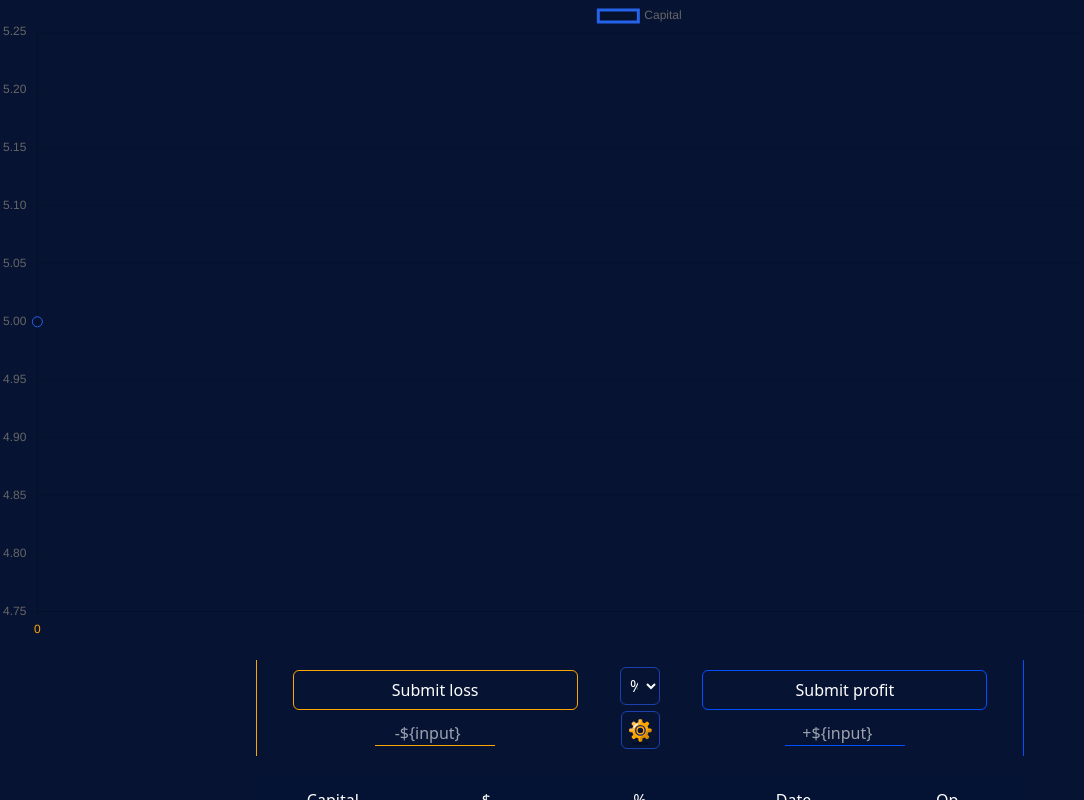
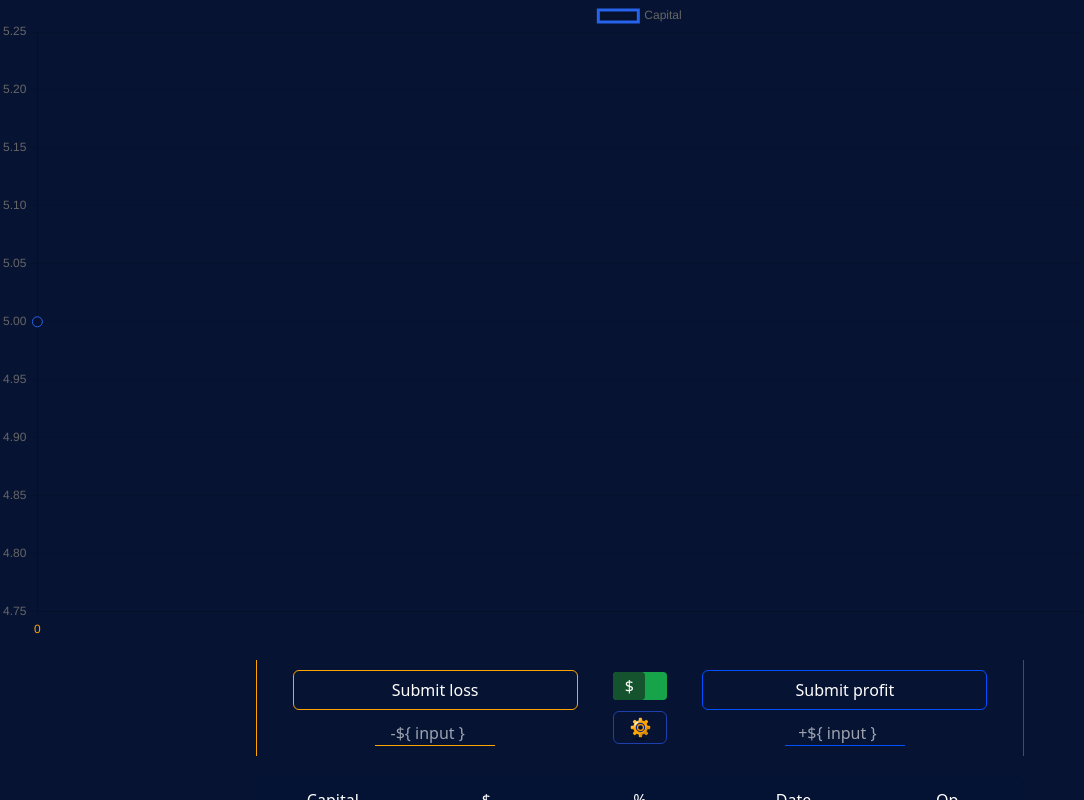
Before and after one commit to AlanTyping/trading-app, a React (Create React App) app: page / in a window 1280 px wide. Both pictures are taken after typing "5" into the empty fields and a click on the button "Submit". Shown: the top 800 px of the page, without its empty margins (0-1084 px from the left). Built offline with nearby package versions, Linux system fonts and the light colour scheme.

Commit message:
new changes

```diff
--- a/src/routes/chart/components/chart-functions/ChartFunctionsButton.tsx
+++ b/src/routes/chart/components/chart-functions/ChartFunctionsButton.tsx
@@ -9,7 +9,7 @@ export default function ChartFunctionsButton() {
         (
           <div
             onClick={activateChartFunctions}
-            className='h-[40%] w-[73%] border-[1px] border-blue-800 flex items-center
+            className='h-[35%] w-full border-[1px] border-blue-800 flex items-center
                justify-center text-white hover:cursor-pointer rounded-md'>
             <SvgIcon />
           </div>
--- a/src/routes/chart/components/forms/Form.tsx
+++ b/src/routes/chart/components/forms/Form.tsx
@@ -6,16 +6,17 @@ import ChartFunctions from '../chart-functions/ChartFunctions';
 import { chartFunctionsStore } from '../../../../zustand/chartFunctionsStore';
 import { deleteAllFilesDecision } from '../../../../zustand/deleteAllFilesDecision';
 import EliminarTodoConfirmación from '../eliminar/EliminarTodoConfirmación';
+import Switch from './components/Switch';
+import { summaryFileDecision } from '../../../../zustand/summaryDecision';
 
 const Form = (): JSX.Element => {
-  const percentageString = 'percentage'
-  const [decision, setDecision] = useState<string>(percentageString);
   const [loss, setLoss] = useState<number>(0);
   const [profit, setProfit] = useState<number>(0);
   let capital: number = 0;
   let dolar: number = 0;
   let percentage: number = 0;
   const deleteDecision = deleteAllFilesDecision(i => i.deleteDecision)
+  const decision = summaryFileDecision(i => i.summaryDecision);
 
   const chart = chartStore(item => item.files);
   const addFile = chartStore(item => item.addFile);
@@ -34,14 +35,14 @@ const Form = (): JSX.Element => {
   const HandleProfit = (e: any) => {
     e.preventDefault();
 
-    if (decision === percentageString) {
-      percentage = profit;
+    if (!decision) {
+      dolar = Math.abs(profit);
+      capital = getCapitalByDolar(chart[chart.length - 1].capital, dolar);
+      percentage = getPercentage(chart[chart.length - 1].capital, dolar);
+    } else {
+      percentage = Math.abs(profit);
       capital = getCapitalByPercentage(chart[chart.length - 1].capital, profit);
       dolar = getDolar(chart[chart.length - 1].capital, profit);
-    } else {
-      dolar = profit;
-      capital = getCapitalByDolar(chart[chart.length - 1].capital, dolar);
-      percentage = getPercentage(chart[chart.length - 1].capital, dolar);
     }
 
     const file = {
@@ -60,14 +61,14 @@ const Form = (): JSX.Element => {
   const HandleLoss = (e: any) => {
     e.preventDefault();
 
-    if (decision === percentageString) {
+    if (!decision) {
+      dolar = (loss < 0 ? loss : -loss);
+      capital = getCapitalByDolar(chart[chart.length - 1].capital, dolar);
+      percentage = getPercentage(chart[chart.length - 1].capital, dolar);
+    } else {
       percentage = -loss;
       capital = getCapitalByPercentage(chart[chart.length - 1].capital, percentage);
       dolar = getDolar(chart[chart.length - 1].capital, percentage);
-    } else {
-      dolar = -loss;
-      capital = getCapitalByDolar(chart[chart.length - 1].capital, dolar);
-      percentage = getPercentage(chart[chart.length - 1].capital, dolar);
     }
 
     const file = {
@@ -96,14 +97,10 @@ const Form = (): JSX.Element => {
           </button>
           <input type='number' onChange={lossChange}
             className='chart-input w-[30%] min-w-[120px] border-b-[1px] text-white border-solid bg-[#061333] border-[orange] text-center'
-            placeholder='-${input}' />
+            placeholder={decision ? '-%{ input }' : '-${ input }'} />
         </div>
         <div className='chart-options h-[95px] w-[15%] min-w-[40px] flex items-center justify-center flex-col justify-evenly'>
-          <select name='select' id='chart-form-select' className='hover:cursor-pointer bg-[#061333] border-[1px] rounded-md border-blue-800
-           text-white h-[40%] w-[73%] p-[5px] min-w-[40px]' defaultValue='porcentaje' onChange={(event) => setDecision(event.target.value)}>
-            <option value='porcentaje' className='text-center'>%</option>
-            <option value='dolar' className='text-center'>$</option>
-          </select>
+          <Switch />
           <ChartFunctionsButton />
         </div>
         <div className='flex flex-col items-center w-full min-h-[100px] justify-evenly bg-[#061333] rounded-[10px]'>
@@ -115,7 +112,7 @@ const Form = (): JSX.Element => {
           <input type='number' onChange={profitChange}
             className='chart-input w-[30%] min-w-[120px] border-b-[1px] text-white bg-[#061333]
             border-[#0050ff] text-center'
-            placeholder='+${input}' />
+            placeholder={decision ? '+%{ input }' : '+${ input }'} />
         </div>
       </div>
       {chartOprionsAviable ? <ChartFunctions /> : ''}
--- /dev/null
+++ b/src/routes/chart/components/forms/components/Switch.tsx
@@ -0,0 +1,17 @@
+import { summaryFileDecision } from '../../../../../zustand/summaryDecision';
+
+export default function Switch() {
+  const { summaryDecision, changeDecision } = summaryFileDecision()
+
+  return (
+    <div className={`h-[30%] w-[100%] transition-all duration-200 rounded flex items-center relative hover:cursor-pointer
+    ${summaryDecision ? 'bg-blue-600 right-0' : 'bg-green-600'}`}
+    onClick={() => changeDecision(!summaryDecision)}>
+        <div
+        className={`h-[100%] w-[60%] select-none flex items-center justify-center text-white rounded transition-all duration-300
+        ${summaryDecision ? 'bg-blue-900 ml-[40%]' : 'bg-green-900'}`} >
+          {summaryDecision ? '%' : '$'}
+        </div>
+    </div>
+  )
+}
--- a/src/zustand/chartStore.ts
+++ b/src/zustand/chartStore.ts
@@ -14,7 +14,7 @@ export const chartStore = create<storeInterface>((set) => ({
   addFile: (file: File) => set(state => ({
     files: [...state.files, file]
   })),
-  addFiles: (data: File[]) => set(state => ({files: data})),
-  removeFile: (data: File[]) => set(state => ({files: data})),
-  removeFiles: () => set(state => ({ files: [] }))
+  addFiles: (data: File[]) => set(() => ({files: data})),
+  removeFile: (data: File[]) => set(() => ({files: data})),
+  removeFiles: () => set(() => ({ files: [] }))
 }))
--- /dev/null
+++ b/src/zustand/summaryDecision.tsx
@@ -0,0 +1,11 @@
+import { create } from "zustand";
+
+interface decision {
+    summaryDecision: boolean,
+    changeDecision: (item: boolean) => void,
+}
+
+export const summaryFileDecision = create<decision>((set) => ({
+    summaryDecision: false,
+    changeDecision: (item) => set(() => ({summaryDecision: item}))
+}))
```
